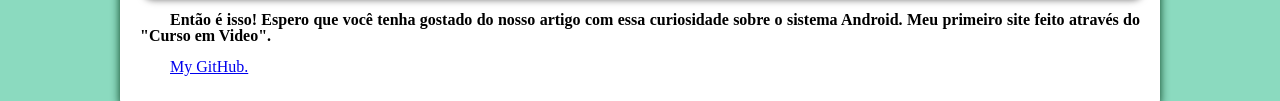
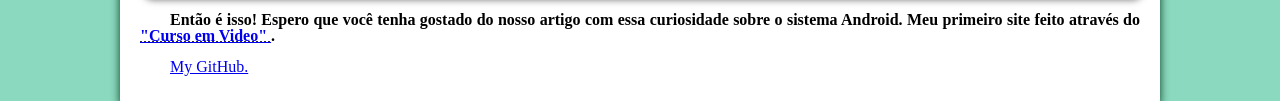
Before and after one commit to AugustoGurgel/Meu-primeiro-site, a plain HTML site: page index.html in a window 1280 px wide. Shown: the part 2389-2490 px from the top of the page. Drawn offline with Linux system fonts and the light colour scheme; a web font is replaced by a local one.

Commit message:
atualizado site

```diff
--- a/index.html
+++ b/index.html
@@ -91,7 +91,7 @@
 
                 <p>
 
-                    <strong>Então é isso! Espero que você tenha gostado do nosso artigo com essa curiosidade sobre o sistema Android. Meu primeiro site feito através do "Curso em Video".</strong> <p><a href="https://github.com/AugustoGurgel" target="_blank"> My GitHub.</a></p></p>
+                    <strong>Então é isso! Espero que você tenha gostado do nosso artigo com essa curiosidade sobre o sistema Android. Meu primeiro site feito através do <abbr title="Click aqui para acessar o site."><a href="wwww.cursoemvideo.com"> "Curso em Video" </a></abbr>.</strong> <p><a href="https://github.com/AugustoGurgel" target="_blank"> My GitHub.</a></p></p>
 
 
 
```
